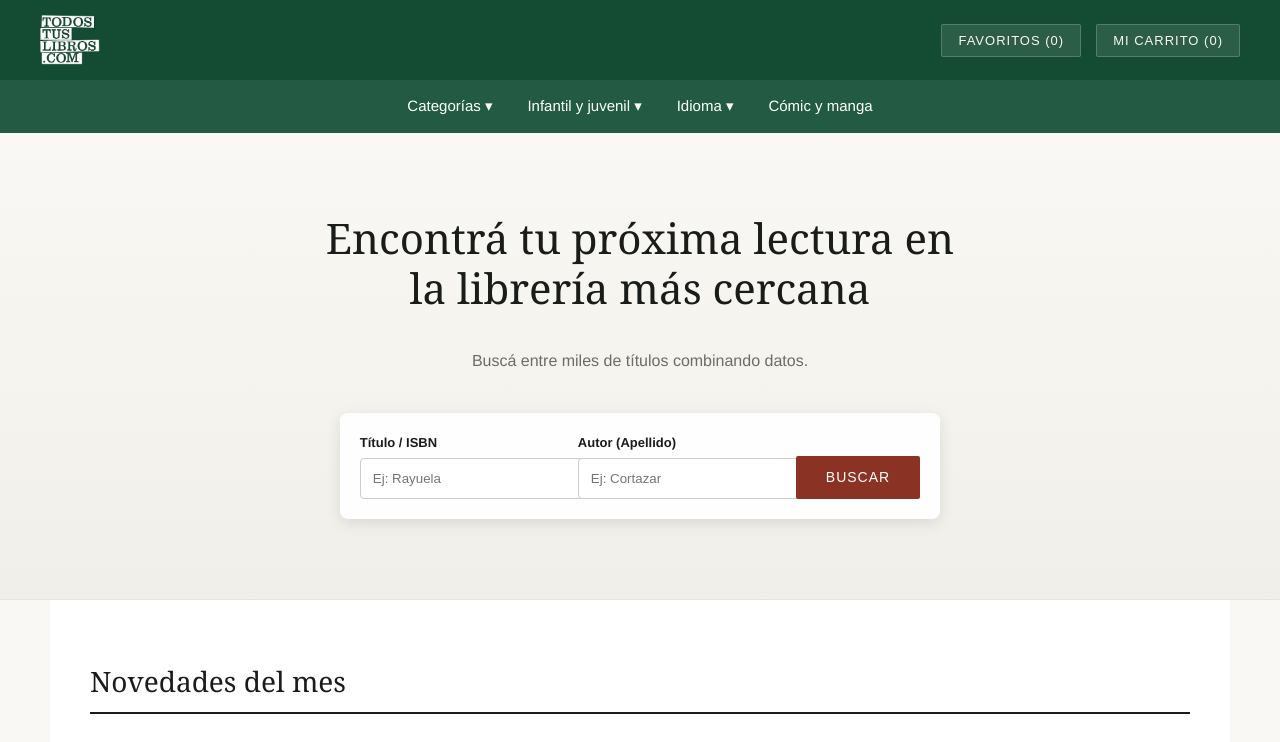
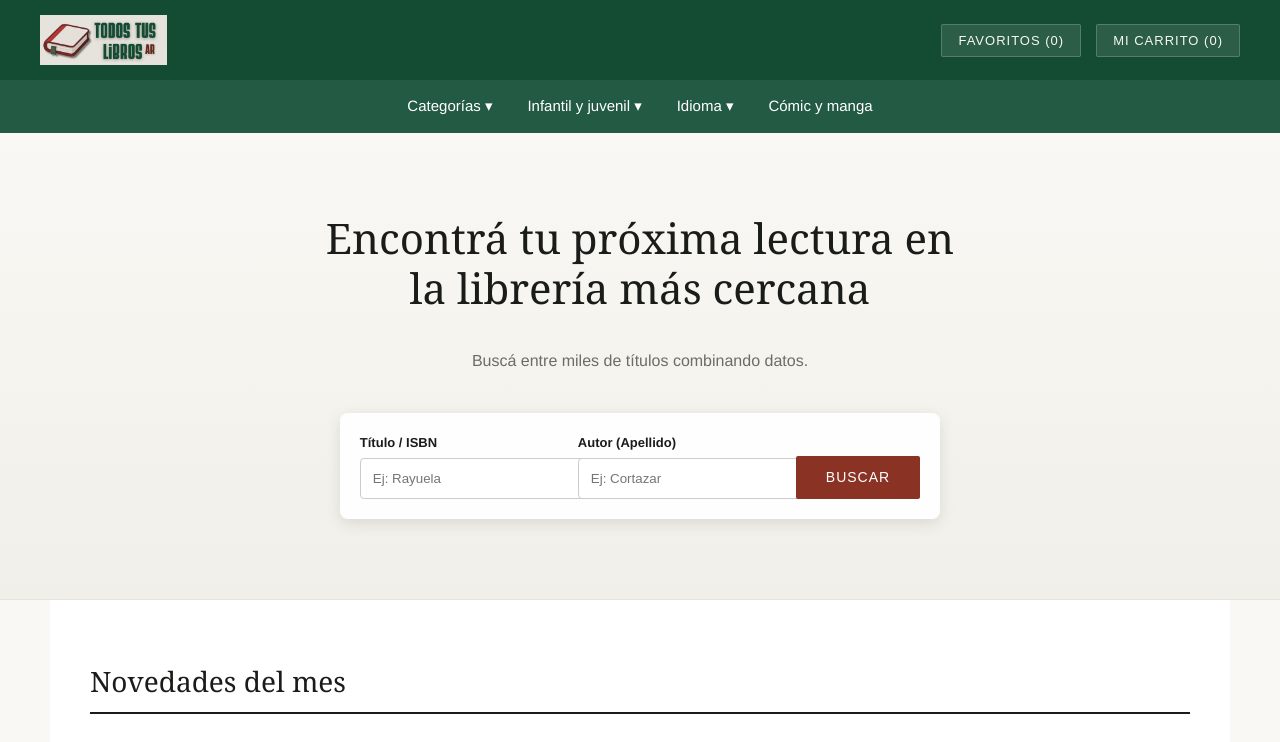
Before and after one commit to lucrecolon/Todos-Tus-Libros, a React app in the folder frontend/: page / in a window 1280 px wide. Shown: the top 742 px of the page. Built offline with nearby package versions, Linux system fonts and the light colour scheme; no server answers; the HTML template or start-up script is replaced by a standard one.

Commit message:
header logo change

```diff
--- a/frontend/src/components/Header.tsx
+++ b/frontend/src/components/Header.tsx
@@ -14,7 +14,7 @@ export const Header = () => {
                 onClick={() => navigate('/')}
                 style={{ cursor: 'pointer' }}
             >
-                <img src="\src\assets\TTL_logotemporal.png" alt="Todos Tus Libros" />
+                <img src="\src\assets\logo_TTL.jpg" alt="Todos Tus Libros" />
             </div>
 
             <div className="header-actions">
```
Also changed, not shown: frontend/src/assets/logo_TTL.jpg (added).
